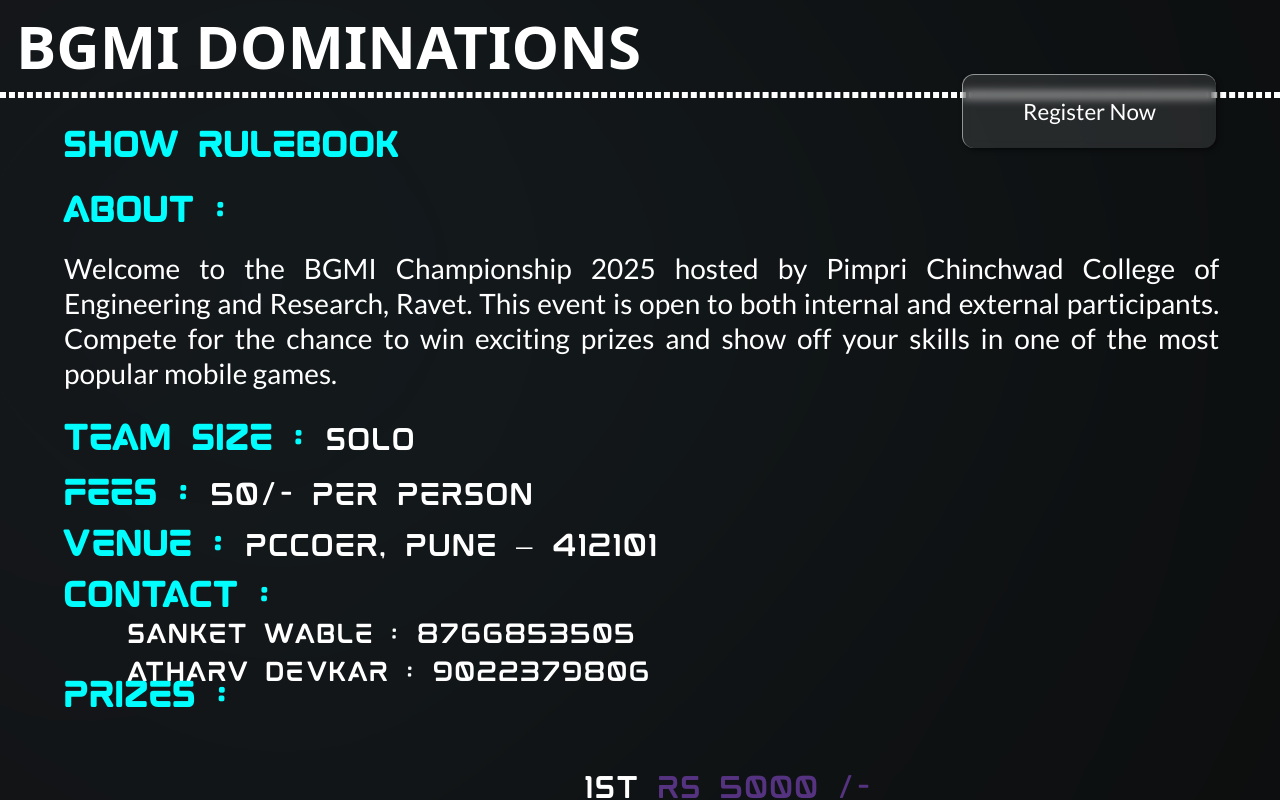
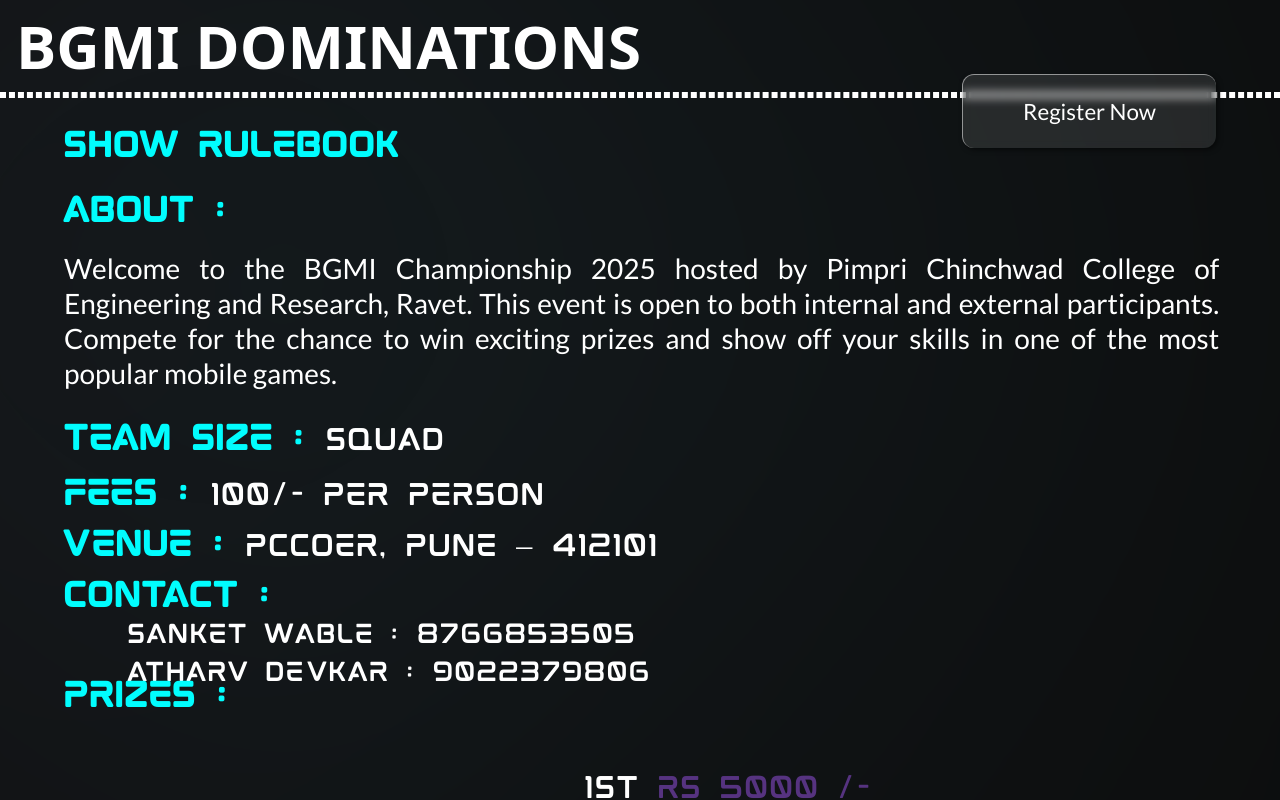
Before and after one commit to JangidVish/technovate-2k25, a React (Create React App) app: page /bgmi in a window 1280 px wide. Shown: the top 800 px of the page. Built offline with nearby package versions, Linux system fonts and the light colour scheme.

Commit message:
Bgmi Update

```diff
--- a/src/pages/catiawars.jsx
+++ b/src/pages/catiawars.jsx
@@ -50,13 +50,13 @@
           <div className="container about0">
             <span style={{ color: "FDC32D" }}>TEAM SIZE : </span>
             <span className="notbold" style={{ color: "white" }}>
-              Solo
+              Squad
             </span>
           </div>
           <div className="container about1">
             <span style={{ color: "FDC32D" }}>FEES : </span>
             <span className="notbold" style={{ color: "white" }}>
-              50/- Per Person
+              100/- Per Person
             </span>
           </div>
 
```
